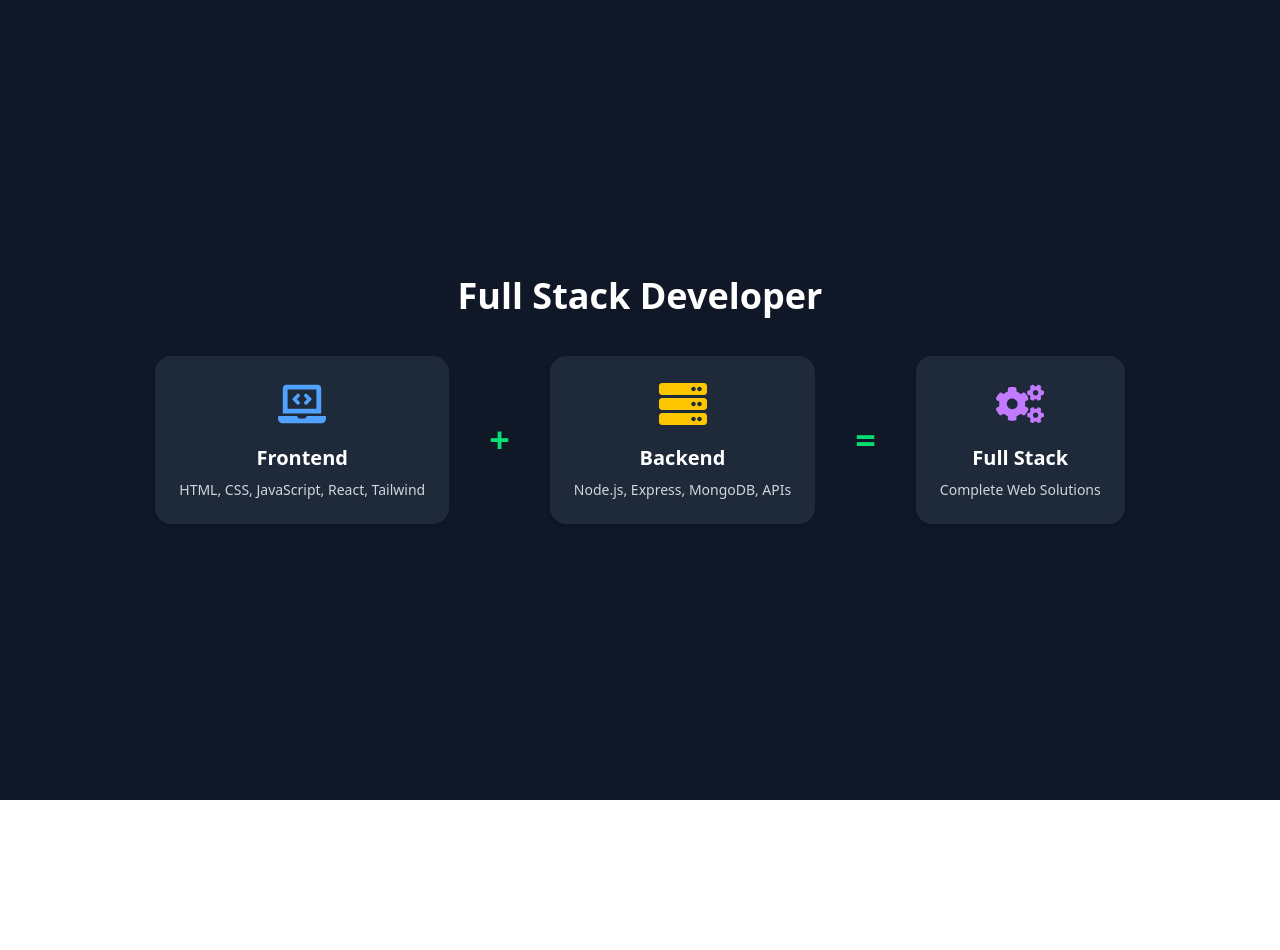
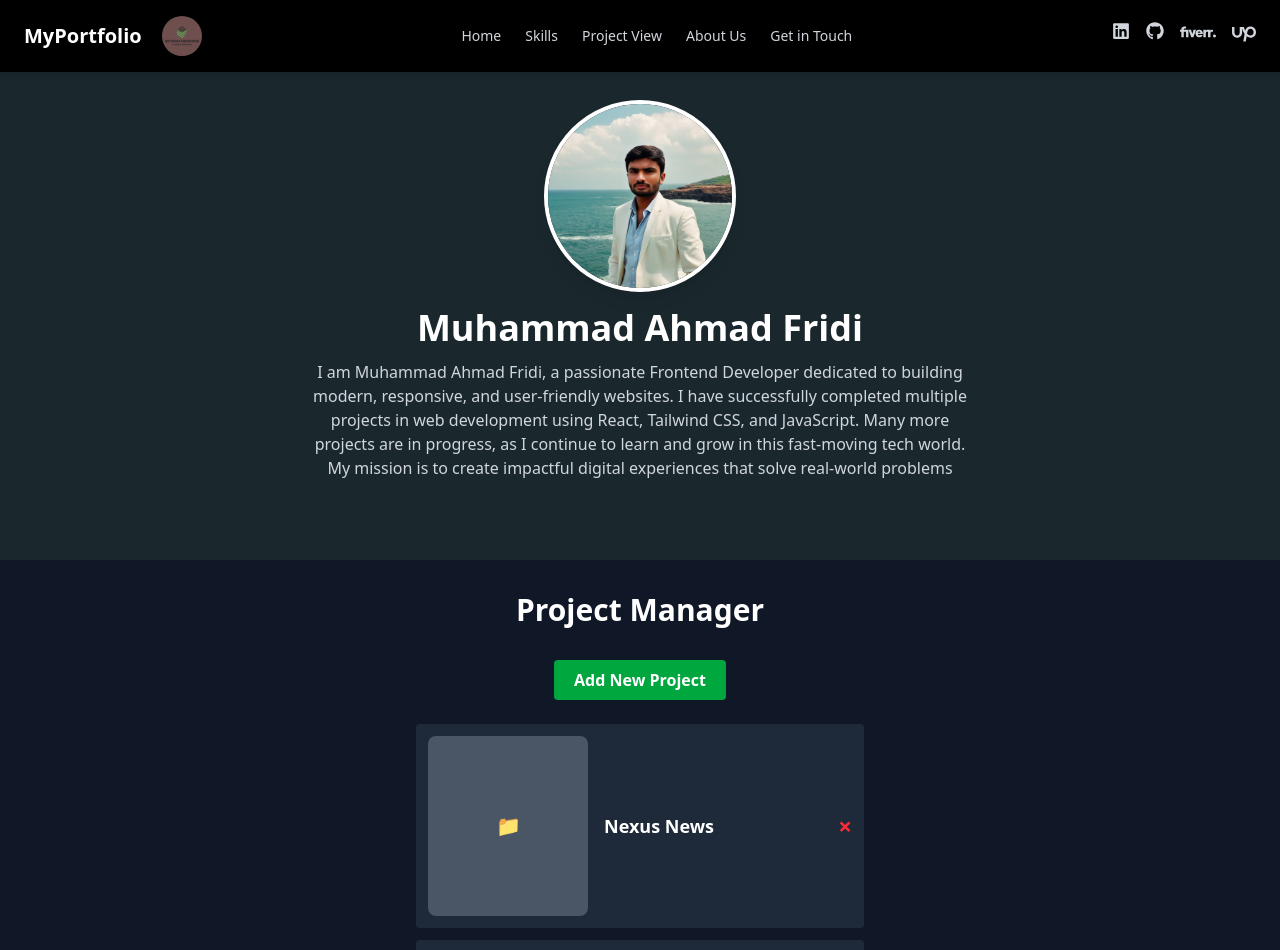
Before and after one commit to Ahmad-WebOfficial/Portfolio-Ahmad, a React (Vite) app: page /projects in a window 1280 px wide. Shown: the top 950 px of the page. Before the commit the page ends 800 px from the top, so only its background shows below. Built offline with nearby package versions, Linux system fonts and the light colour scheme.

Commit message:
Update View.jsx

```diff
--- a/src/components/View.jsx
+++ b/src/components/View.jsx
@@ -1,47 +1,241 @@
-import React from "react";
-import { FaLaptopCode, FaServer, FaCogs } from "react-icons/fa";
+import React, { useState } from "react";
+import img1 from "../images/img77.jpg";
+import Head from "../components/Head";
+import Foter from "../components/Foter";
+const ProjectManager = () => {
+  const [projects, setProjects] = useState([
+    {
+      name: "Nexus News",
+      url: "https://perfect-nexcent.vercel.app/",
+      image: null,
+    },
+    {
+      name: "Digital Clock",
+      url: "https://perfect-clock-ten.vercel.app/",
+      image: null,
+    },
+  ]);
 
-const DevStackSection = () => {
+  const [adding, setAdding] = useState(false);
+  const [name, setName] = useState("");
+  const [url, setUrl] = useState("");
+  const [password, setPassword] = useState("");
+  const [error, setError] = useState("");
+  const [image, setImage] = useState(null);
+
+  const handleImageChange = (e) => {
+    const file = e.target.files[0];
+    if (!file) {
+      setImage(null);
+      return;
+    }
+    const reader = new FileReader();
+    reader.onloadend = () => {
+      setImage(reader.result);
+    };
+    reader.readAsDataURL(file);
+  };
+
+  const removeImage = () => {
+    setImage(null);
+  };
+
+  const handleAddProject = () => {
+    if (password !== "MuhammadAhmadFridi@511") {
+      setError("Incorrect password!");
+      return;
+    }
+    if (!name.trim() || !url.trim()) {
+      setError("Please enter both project name and URL.");
+      return;
+    }
+    setProjects((prev) => [
+      ...prev,
+      { name: name.trim(), url: url.trim(), image },
+    ]);
+    setName("");
+    setUrl("");
+    setPassword("");
+    setError("");
+    setImage(null);
+    setAdding(false);
+  };
+
+  const handleDeleteProject = (index) => {
+    const enteredPassword = prompt("Enter password to delete project:");
+    if (enteredPassword !== "MuhammadAhmadFridi@511") {
+      alert("Incorrect password!");
+      return;
+    }
+    setProjects((prev) => prev.filter((_, i) => i !== index));
+  };
+
   return (
-    <div className="bg-gray-900 min-h-screen flex flex-col items-center justify-center px-4 py-16 text-white">
-      <h1 className="text-4xl font-bold mb-10 text-center">Full Stack Developer</h1>
+    <>
+      <div className="mt-15">
+        <Head />
+      </div>
 
-      <div className="flex flex-col md:flex-row items-center gap-10">
-        {/* Frontend */}
-        <div className="bg-gray-800 p-6 rounded-2xl shadow-md hover:scale-105 transition duration-300 text-center">
-          <FaLaptopCode className="text-5xl text-blue-400 mb-4 mx-auto" />
-          <h2 className="text-xl font-semibold">Frontend</h2>
-          <p className="text-sm mt-2 text-gray-300">
-            HTML, CSS, JavaScript, React, Tailwind
-          </p>
-        </div>
+      <div className="h-full bg-[#1a282e] flex flex-col mt-15 items-center p-5 md:p-10 text-white">
+        <img
+          src={img1}
+          alt="Muhammad Ahmad Fridi"
+          className="w-40 h-40 md:w-48 md:h-48  rounded-full object-contain  mb-4 shadow-lg border-4 border-white"
+        />
 
-        {/* "+" Icon */}
-        <div className="text-4xl font-bold text-green-400">+</div>
+        <h1 className="text-3xl md:text-4xl font-bold mb-3">
+          Muhammad Ahmad Fridi
+        </h1>
 
-        {/* Backend */}
-        <div className="bg-gray-800 p-6 rounded-2xl shadow-md hover:scale-105 transition duration-300 text-center">
-          <FaServer className="text-5xl text-yellow-400 mb-4 mx-auto" />
-          <h2 className="text-xl font-semibold">Backend</h2>
-          <p className="text-sm mt-2 text-gray-300">
-            Node.js, Express, MongoDB, APIs
-          </p>
-        </div>
+        <p className="text-center text-gray-300 max-w-2xl mb-10">
+          I am Muhammad Ahmad Fridi, a passionate Frontend Developer dedicated
+          to building modern, responsive, and user-friendly websites. I have
+          successfully completed multiple projects in web development using
+          React, Tailwind CSS, and JavaScript. Many more projects are in
+          progress, as I continue to learn and grow in this fast-moving tech
+          world. My mission is to create impactful digital experiences that
+          solve real-world problems
+        </p>
+      </div>
 
-        {/* "=" Icon */}
-        <div className="text-4xl font-bold text-green-400">=</div>
+      <div className="min-h-screen bg-gray-900 text-white p-8 flex flex-col items-center">
+        <h1 className="text-3xl font-bold mb-8">Project Manager</h1>
 
-        {/* Full Stack */}
-        <div className="bg-gray-800 p-6 rounded-2xl shadow-md hover:scale-105 transition duration-300 text-center">
-          <FaCogs className="text-5xl text-purple-400 mb-4 mx-auto" />
-          <h2 className="text-xl font-semibold">Full Stack</h2>
-          <p className="text-sm mt-2 text-gray-300">
-            Complete Web Solutions
-          </p>
-        </div>
+        {!adding && (
+          <button
+            onClick={() => setAdding(true)}
+            className="mb-6 bg-green-600 hover:bg-green-700 px-5 py-2 rounded text-white font-semibold"
+          >
+            Add New Project
+          </button>
+        )}
+
+        {adding && (
+          <div className="bg-gray-800 p-6 rounded shadow-md w-full max-w-md relative">
+            <button
+              onClick={() => {
+                setAdding(false);
+                setError("");
+                setName("");
+                setUrl("");
+                setPassword("");
+                setImage(null);
+              }}
+              className="absolute top-3 right-4 text-2xl font-bold text-red-500 hover:text-red-700 select-none"
+              title="Cancel"
+            >
+              ×
+            </button>
+
+            <h2 className="text-xl font-semibold mb-4 text-green-400">
+              Add Project
+            </h2>
+            <input
+              type="text"
+              placeholder="Project Name"
+              value={name}
+              onChange={(e) => setName(e.target.value)}
+              className="w-full mb-3 px-3 py-2 rounded bg-gray-700 text-white"
+            />
+            <input
+              type="text"
+              placeholder="Project URL"
+              value={url}
+              onChange={(e) => setUrl(e.target.value)}
+              className="w-full mb-3 px-3 py-2 rounded bg-gray-700 text-white"
+            />
+
+            <div className="mb-3">
+              <label className="block mb-1">Project Image (optional):</label>
+              <input
+                type="file"
+                accept="image/*"
+                onChange={handleImageChange}
+                className="text-gray-900"
+              />
+              {image && (
+                <div className="mt-2 flex items-center space-x-3">
+                  <img
+                    src={image}
+                    alt="Project preview"
+                    className="w-16 h-16 object-cover rounded-lg"
+                  />
+                  <button
+                    type="button"
+                    onClick={removeImage}
+                    className="text-red-500 hover:text-red-700 font-bold text-xl select-none"
+                    title="Remove image"
+                  >
+                    ×
+                  </button>
+                </div>
+              )}
+            </div>
+
+            <input
+              type="password"
+              placeholder="Enter Password"
+              value={password}
+              onChange={(e) => setPassword(e.target.value)}
+              className="w-full mb-3 px-3 py-2 rounded bg-gray-700 text-white"
+            />
+            {error && <p className="text-red-400 mb-2">{error}</p>}
+
+            <button
+              onClick={handleAddProject}
+              className="bg-green-500 hover:bg-green-600 px-4 py-2 rounded text-white font-semibold"
+            >
+              Add Project
+            </button>
+          </div>
+        )}
+
+        <ul className="w-full max-w-md space-y-3">
+          {projects.map((project, i) => (
+            <li
+              key={i}
+              className="flex justify-between items-center bg-gray-800 p-3 rounded hover:bg-green-700 transition cursor-pointer"
+            >
+              <div
+                className="flex items-center flex-1 space-x-4"
+                onClick={() => {
+                  if (project.url && project.url !== "#") {
+                    window.open(project.url, "_blank");
+                  }
+                }}
+                title={`Open ${project.name}`}
+              >
+                {project.image ? (
+                  <img
+                    src={project.image}
+                    alt={project.name}
+                    className="w-14 h-14 object-cover rounded-lg border border-gray-700"
+                  />
+                ) : (
+                  <div className="w-40 h-45 bg-gray-600 rounded-lg flex items-center justify-center text-gray-400 text-xl">
+                    📁
+                  </div>
+                )}
+                <span className="text-lg font-semibold text-white">
+                  {project.name}
+                </span>
+              </div>
+              <button
+                onClick={() => handleDeleteProject(i)}
+                title="Delete Project"
+                className="ml-4 text-red-500 hover:text-red-700 font-bold text-2xl select-none"
+              >
+                ×
+              </button>
+            </li>
+          ))}
+        </ul>
       </div>
-    </div>
+      <div className="mt-25">
+        <Foter />
+      </div>
+    </>
   );
 };
 
-export default DevStackSection;
+export default ProjectManager;
```
